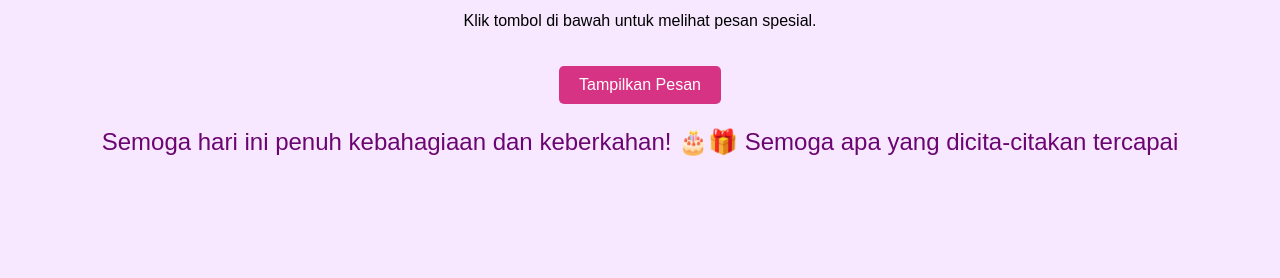
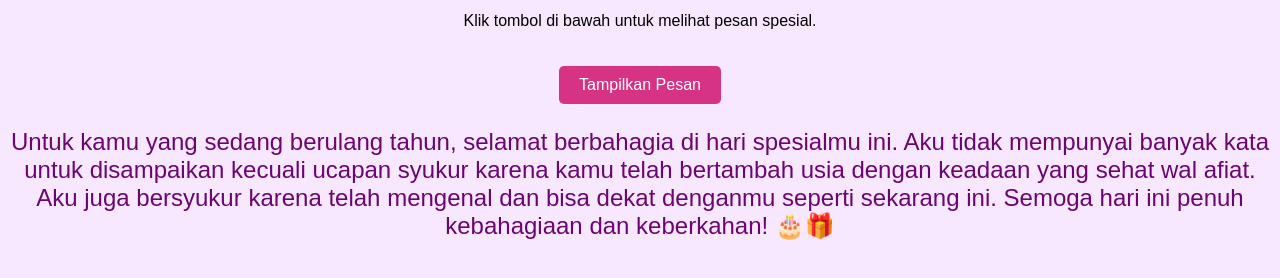
Before and after one commit to arianata123/happy, a plain HTML site: page index.html in a window 1280 px wide. Both pictures are taken after a click on the button "Tampilkan Pesan". Shown: the part 126-404 px from the top of the page. Drawn offline with Linux system fonts and the light colour scheme.

Commit message:
Update index.html

```diff
--- a/index.html
+++ b/index.html
@@ -44,8 +44,7 @@
         <h1>🎉 Selamat Ulang Tahun Helga Liora! 🎉</h1>
         <p>Klik tombol di bawah untuk melihat pesan spesial.</p>
         <button class="btn" onclick="showMessage()">Tampilkan Pesan</button>
-        <p id="message">Semoga hari ini penuh kebahagiaan dan keberkahan! 🎂🎁
-            Semoga apa yang dicita-citakan tercapai
+        <p id="message">Untuk kamu yang sedang berulang tahun, selamat berbahagia di hari spesialmu ini. Aku tidak mempunyai banyak kata untuk disampaikan kecuali ucapan syukur karena kamu telah bertambah usia dengan keadaan yang sehat wal afiat. Aku juga bersyukur karena telah mengenal dan bisa dekat denganmu seperti sekarang ini. Semoga hari ini penuh kebahagiaan dan keberkahan! 🎂🎁
         </p>
 
     </div>
```
